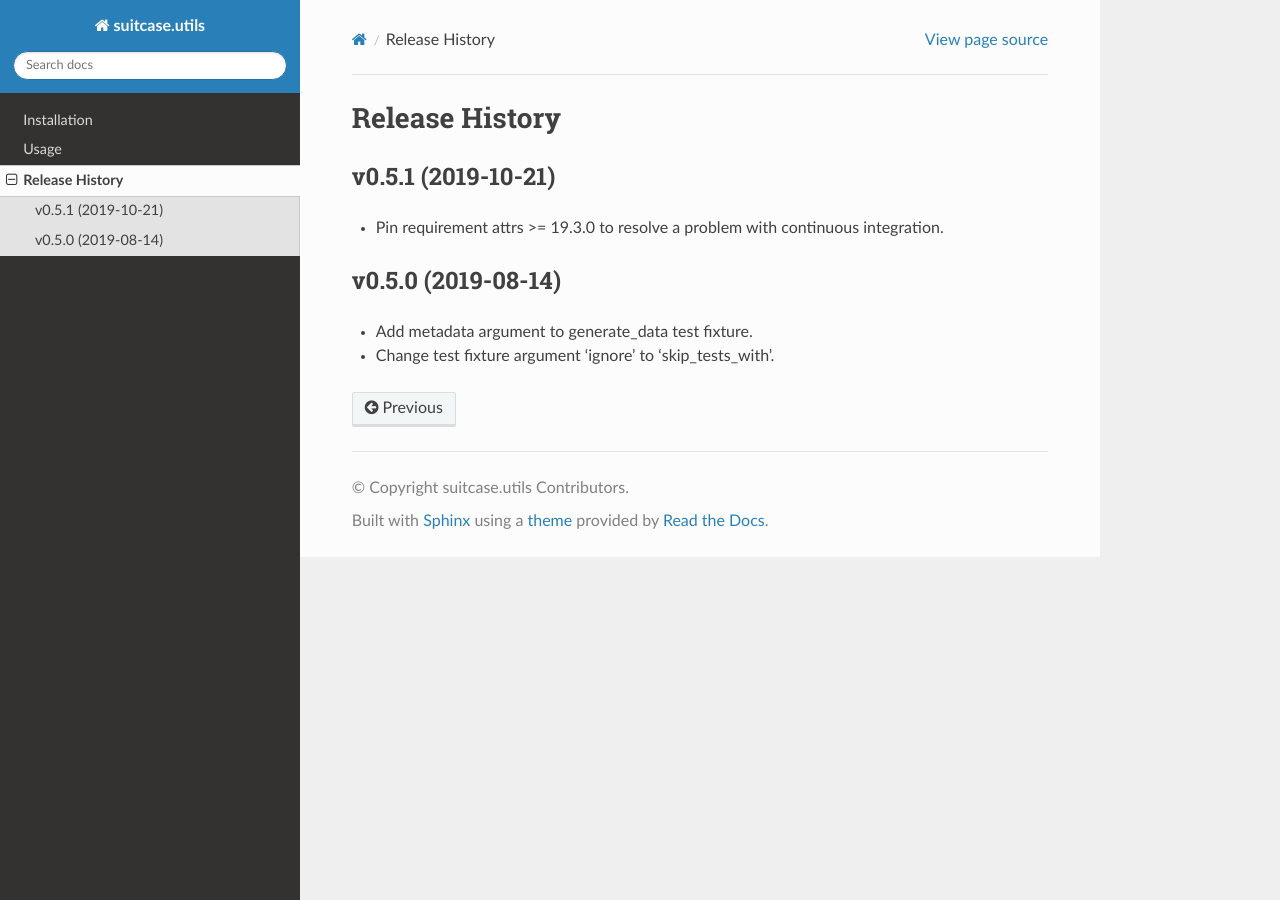
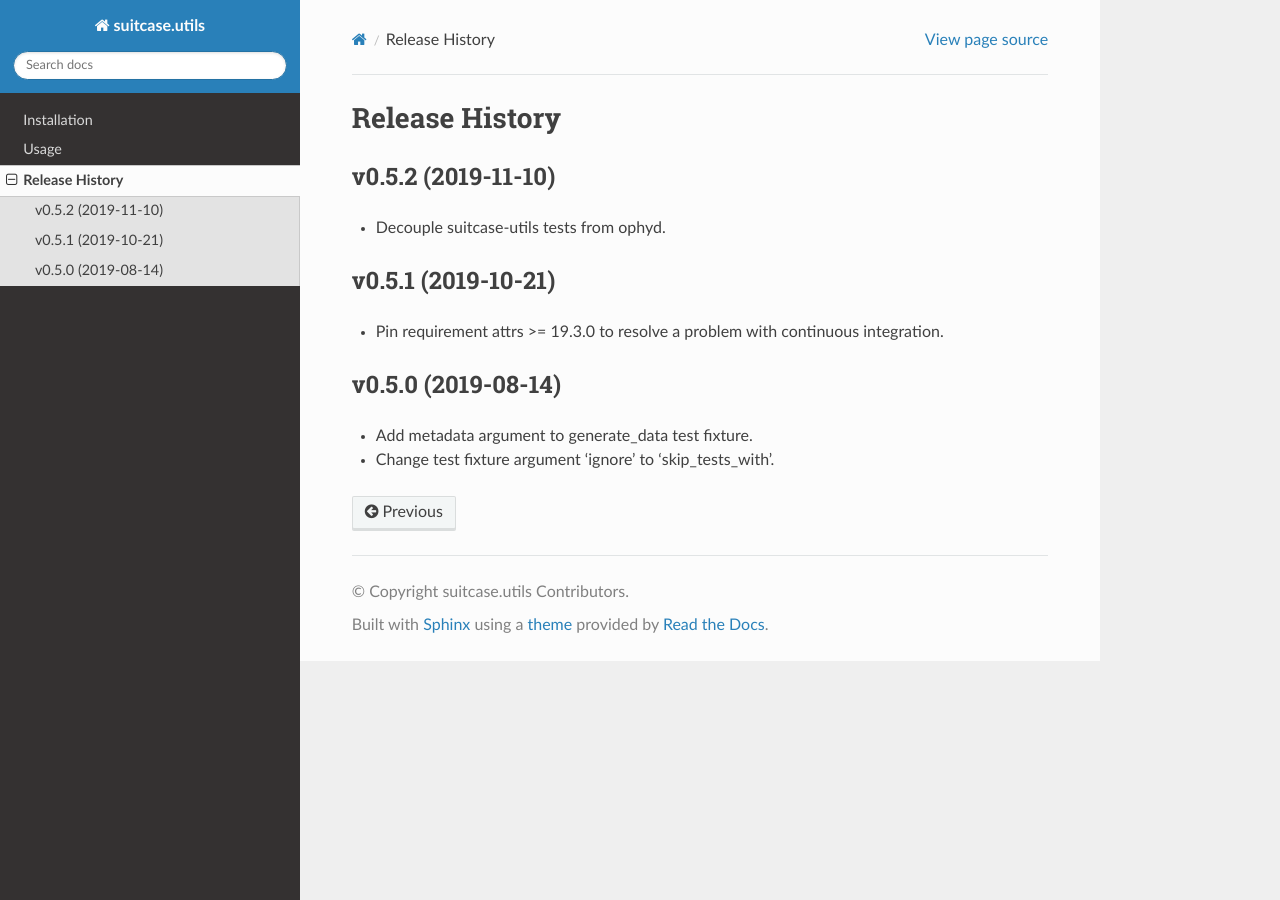
Before and after one commit to bluesky/suitcase-utils, a Sphinx documentation site: the page built from docs/source/release-history.rst, in a window 1280 px wide. Built offline with Sphinx 7.4.7 and the Read the Docs theme 2.0.0, drawn with Linux system fonts in a browser that asks for light colours.

Commit message:
update for release 0.5.2:

```diff
--- a/docs/source/release-history.rst
+++ b/docs/source/release-history.rst
@@ -1,6 +1,10 @@
 ===============
 Release History
 ===============
+
+v0.5.2 (2019-11-10)
+----------------------------
++ Decouple suitcase-utils tests from ophyd.
 
 v0.5.1 (2019-10-21)
 ----------------------------
```
